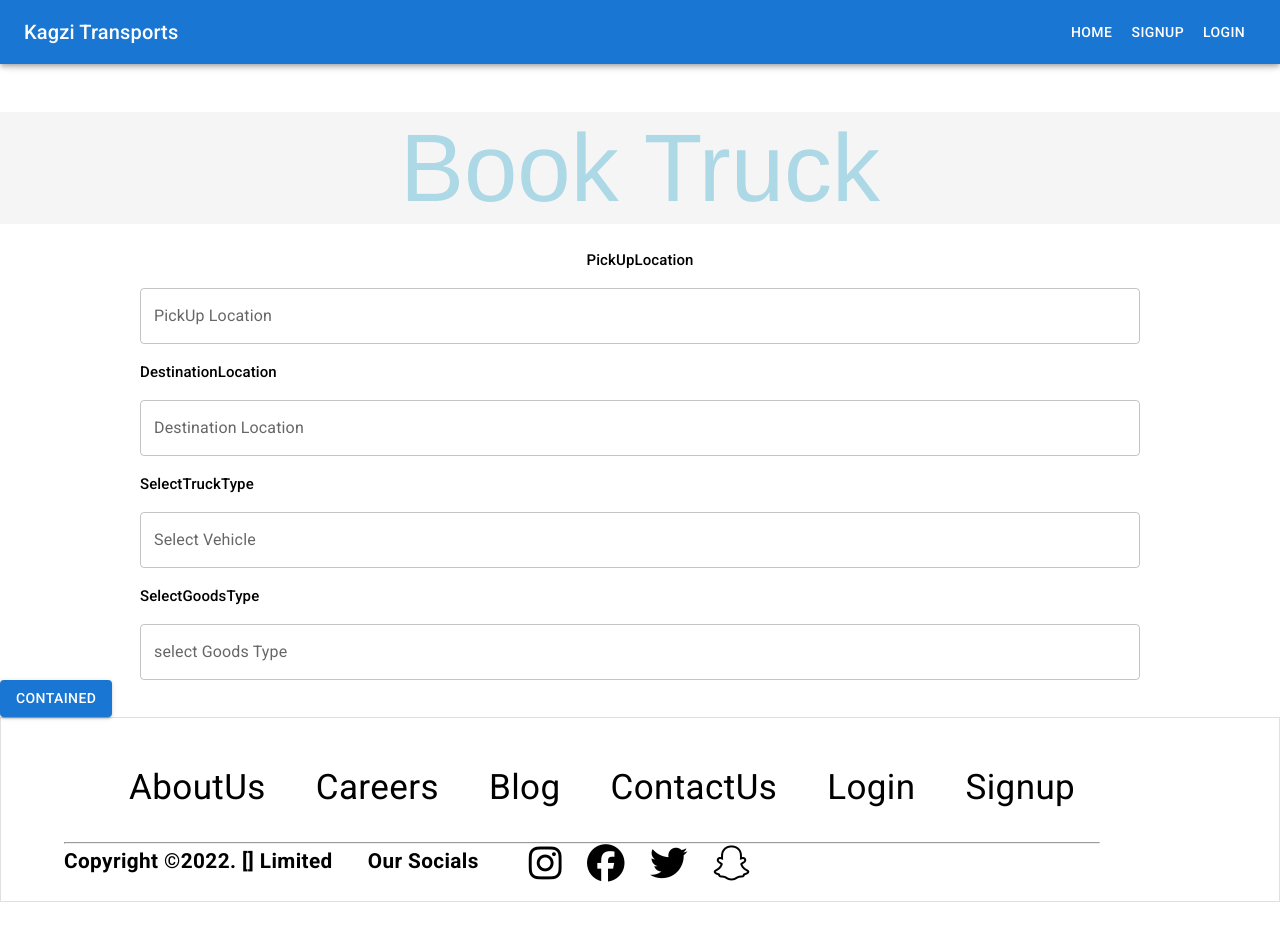
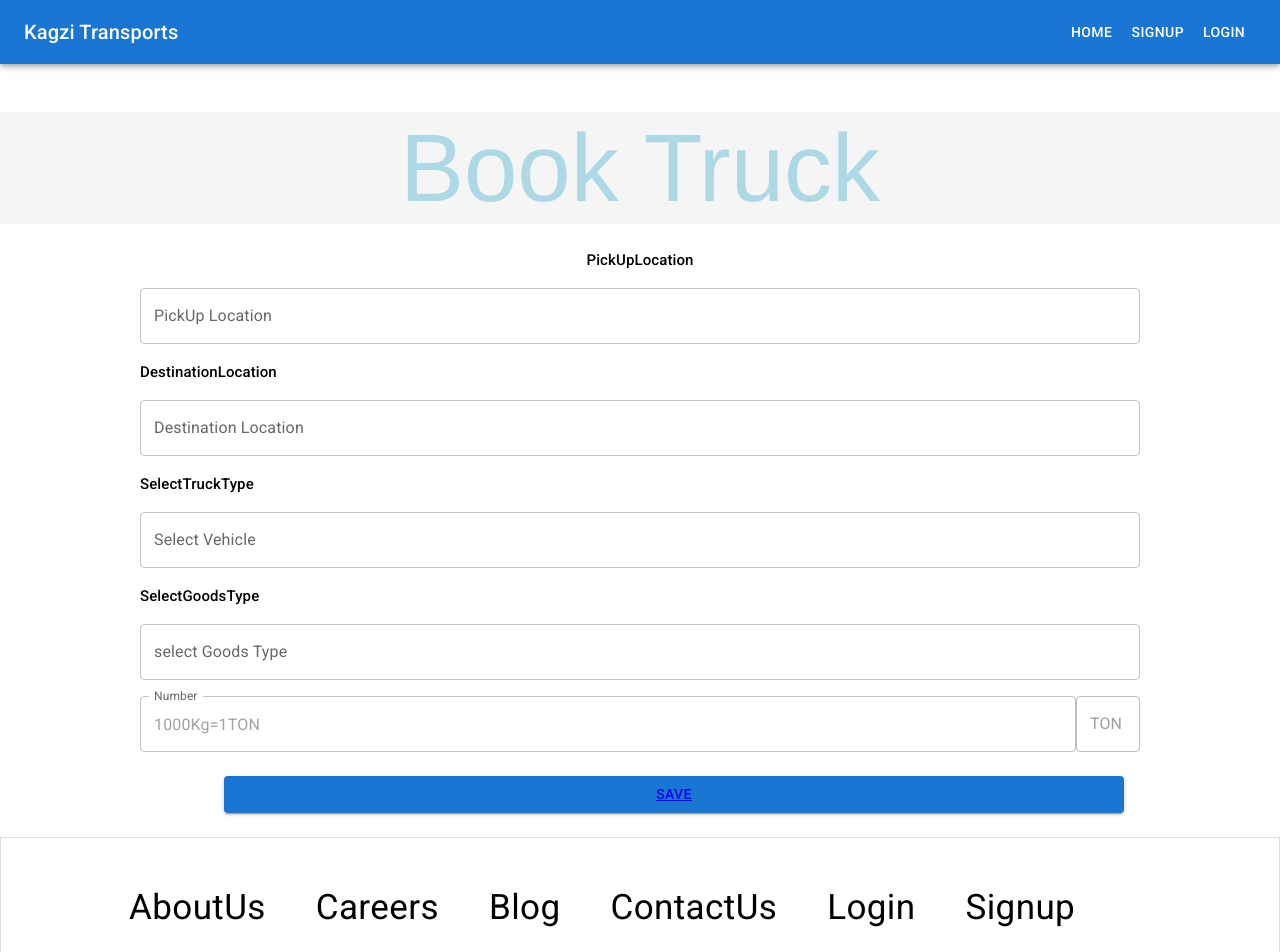
Before and after one commit to AbdulBasitKagzi/ReactDemo, a React (Create React App) app in the folder frontend/: page /booktruck in a window 1280 px wide. Shown: the top 952 px of the page. Before the commit the page ends 902 px from the top, so only its background shows below. Built offline with nearby package versions, Linux system fonts and the light colour scheme.

Commit message:
added more validations to book truck page and added weight field

```diff
--- a/frontend/src/App.js
+++ b/frontend/src/App.js
@@ -2,6 +2,7 @@ import { Routes, Route, Navigate } from "react-router-dom";
 
 import BookTruck from "./pages/BookTruck";
 import Home from "./pages/Home";
+import OrderPage from "./pages/OrderPage";
 import Signin from "./pages/Signin";
 import Signup from "./pages/Signup";
 
@@ -16,6 +17,7 @@ function App() {
         <Route path="/signin" element={<Signin />} />
         <Route path="/home" element={<Home />} />
         <Route path="/booktruck" element={<BookTruck />} />
+        <Route path="/booktruckform" element={<OrderPage />} />
       </Routes>
     </div>
   );
--- a/frontend/src/pages/BookTruck.js
+++ b/frontend/src/pages/BookTruck.js
@@ -1,9 +1,13 @@
 import React from "react";
+import { Link, useNavigate } from "react-router-dom";
 import Navbar from "../component/Navbar";
+import Footer from "../component/Footer";
 import { useDispatch, useSelector } from "react-redux";
 import { getVehicle } from "../store/vehicleReducer";
 import { getGoods } from "../store/goodsReducer";
+import { orderAction } from "../store/orderReducer";
 
+import InputLabel from "@mui/material/InputLabel";
 import { createTheme } from "@mui/material";
 import { Typography } from "@mui/material";
 import TextField from "@mui/material/TextField";
@@ -17,7 +21,6 @@ import "@fontsource/roboto/400.css";
 import "@fontsource/roboto/500.css";
 import "@fontsource/roboto/700.css";
 import { ThemeProvider } from "@emotion/react";
-import Footer from "../component/Footer";
 
 // google maps api to use maps services
 // it will provide use with a varible called is loaded
@@ -25,16 +28,16 @@ import Footer from "../component/Footer";
 
 function BookTruck() {
   const topCities = [
-    { title: "Surat" },
-    { title: "Ahmedabad" },
-    { title: "Chennai" },
-    { title: "Delhi" },
-    { title: "Rajasthan" },
-    { title: "Banglore" },
-    { title: "Punjab" },
-    { title: "Kolkata" },
-    { title: "Hyderabad" },
-    { title: "Mumbai" },
+    "Surat",
+    "Ahmedabad",
+    "Chennai",
+    "Delhi",
+    "Rajasthan",
+    "Banglore",
+    "Pujab",
+    "Kolkata",
+    "Hyderabad",
+    "Mumbai",
   ];
 
   const theme = createTheme({
@@ -89,17 +92,19 @@ function BookTruck() {
   const [destinationLocation, setDestinationLocation] = React.useState(true);
   const [selectVehicle, setSelectVehicle] = React.useState(true);
   const [goodsSelectType, setGoodsSelectType] = React.useState(true);
+  const [goodsWeight, setGoodsWeight] = React.useState(true);
 
   // refs to store value
   const pickUp = React.useRef(null);
   const destination = React.useRef(null);
   const goodsType = React.useRef(null);
   const vehicle = React.useRef(null);
-
+  const Weight = React.useRef(null);
   const dispatch = useDispatch();
   const { vehicleType } = useSelector((state) => state.vehicle);
   const { goods } = useSelector((state) => state.goods);
 
+  const navigate = useNavigate();
   // function to handle form submission
   const handleSubmit = (e) => {
     e.preventDefault();
@@ -110,7 +115,8 @@ function BookTruck() {
       pickUpLocation: data.get("pickUpLocation"),
       destinationLocation: data.get("destinationLocation"),
       selectVehicle: data.get("selectVehicle"),
-      goodsSelectType: data.get("setGoodsSelectType"),
+      goodsSelectType: data.get("goodsSelectType"),
+      goodsWeight: data.get("goodsWeight"),
     };
 
     // for validation purpose
@@ -125,8 +131,32 @@ function BookTruck() {
     }
     if (!newData.goodsSelectType) {
       setGoodsSelectType(false);
+    }
+    if (!newData.goodsWeight) {
+      setGoodsWeight(false);
+    }
+
+    if (!topCities.includes(pickUp.current.value)) {
+      setPickUpLocation(false);
+    }
+    if (!topCities.includes(destination.current.value)) {
+      setDestinationLocation(false);
       return;
+    } else {
+      setPickUpLocation(true);
+      setDestinationLocation(true);
     }
+
+    dispatch(
+      orderAction.addOrder({
+        pickUp: pickUp.current.value,
+        destination: destination.current.value,
+        goodsType: goodsType.current.value,
+        vehicle: vehicle.current.value,
+        Weight: Weight.current.value,
+      })
+    );
+    navigate("/booktruckform");
   };
   // function to fetch vehicle and goods
   const fetchVehicles = () => {
@@ -135,7 +165,7 @@ function BookTruck() {
   const fetchGoods = () => {
     dispatch(getGoods());
   };
-
+  // console.log(vehicleType);
   // code to show gmaps
   // const { isLoaded } = useJsApiLoader({
   //   googleMapsApiKey: process.env.REACT_APP_GOOGLE_LOCATION_API,
@@ -192,7 +222,7 @@ function BookTruck() {
               freeSolo
               id="free-solo-2-demo"
               disableClearable
-              options={topCities.map((option) => option.title)}
+              options={topCities}
               renderInput={(params) => (
                 <TextField
                   ref={pickUp}
@@ -206,18 +236,24 @@ function BookTruck() {
                   }}
                   onChange={(e) => {
                     pickUp.current.value = e.target.value;
-                    console.log(pickUp.current.value);
+                    //console.log(pickUp.current.value);
+
+                    // const value = topCities.map((city) => {
+                    //   if (city.title === pickUp.current.value) return true;
+                    //   else return false;
+                    // });
+                    // console.log(value);
                   }}
                   onSelect={(e) => {
                     setPickUpLocation(true);
                     pickUp.current.value = e.target.value;
-                    console.log(pickUp.current.value);
+                    //console.log(pickUp.current.value);
                   }}
                 />
               )}
             />
             {!pickUpLocation && (
-              <Alert severity="error">Location can't be empty!</Alert>
+              <Alert severity="error">Please Enter Correct Location!</Alert>
             )}
 
             {/* for destination location */}
@@ -232,7 +268,7 @@ function BookTruck() {
               ref={destination}
               id="free-solo-2-demo"
               disableClearable
-              options={topCities.map((option) => option.title)}
+              options={topCities}
               renderInput={(params) => (
                 <TextField
                   {...params}
@@ -245,18 +281,18 @@ function BookTruck() {
                   }}
                   onChange={(e) => {
                     destination.current.value = e.target.value;
-                    console.log(destination.current.value);
+                    // console.log(destination.current.value);
                   }}
                   onSelect={(e) => {
                     setDestinationLocation(true);
                     destination.current.value = e.target.value;
-                    console.log(destination.current.value);
+                    //console.log(destination.current.value);
                   }}
                 />
               )}
             />
             {!destinationLocation && (
-              <Alert severity="error">Location can't be empty!</Alert>
+              <Alert severity="error">Please Enter Correct Destination</Alert>
             )}
 
             {/* to select vehicle */}
@@ -270,7 +306,9 @@ function BookTruck() {
               ref={vehicle}
               id="free-solo-2-demo"
               disableClearable
-              options={vehicleType.map((option) => option)}
+              options={vehicleType.map((option) => {
+                return option.type;
+              })}
               renderInput={(params) => (
                 <TextField
                   {...params}
@@ -283,19 +321,19 @@ function BookTruck() {
                   }}
                   onChange={(e) => {
                     vehicle.current.value = e.target.value;
-                    console.log(vehicle.current.value);
                   }}
                   onClick={fetchVehicles}
                   onSelect={(e) => {
                     setSelectVehicle(true);
                     vehicle.current.value = e.target.value;
-                    console.log(vehicle.current.value);
                   }}
                 />
               )}
             />
             {!selectVehicle && (
-              <Alert severity="error">Please select vehicle type!</Alert>
+              <Alert severity="error">
+                Please select correct vehicle type!
+              </Alert>
             )}
 
             {/* to select goods */}
@@ -313,38 +351,105 @@ function BookTruck() {
               renderInput={(params) => (
                 <TextField
                   {...params}
-                  name="selectGoodsType"
+                  name="goodsSelectType"
                   label="select Goods Type"
-                  id="SelectGoodsType"
+                  id="goodsSelectType"
                   InputProps={{
                     ...params.InputProps,
                     type: "search",
                   }}
                   onChange={(e) => {
                     goodsType.current.value = e.target.value;
-                    console.log(goodsType.current.value);
+                    // console.log(goodsType.current.value);
                   }}
                   onClick={fetchGoods}
                   onSelect={(e) => {
                     setGoodsSelectType(true);
                     goodsType.current.value = e.target.value;
-                    console.log(goodsType.current.value);
+                    //console.log(goodsType.current.value);
                   }}
                 />
               )}
             />
             {!goodsSelectType && (
-              <Alert severity="error">Please Select type of good !</Alert>
+              <Alert severity="error">
+                Please Select correct type of goods !
+              </Alert>
+            )}
+
+            <Box sx={{ display: "-webkit-flex" }}>
+              <TextField
+                ref={Weight}
+                id="outlined-number"
+                name="goodsWeight"
+                label="Number"
+                type="number"
+                InputLabelProps={{
+                  shrink: true,
+                }}
+                placeholder="1000Kg=1TON"
+                sx={{ width: 950 }}
+                onChange={(e) => {
+                  Weight.current.value = e.target.value;
+
+                  setGoodsWeight(true);
+
+                  const capacity = vehicleType?.map((v) => {
+                    return v.type === vehicle.current.value ? v.capacity : 0;
+                  });
+                  // console.log("capacity", capacity);
+
+                  const newCapacity = capacity.filter((cap) => {
+                    if (JSON.stringify(Weight.current.value) >= cap) return cap;
+                    else if (JSON.stringify(Weight.current.value) <= cap)
+                      return cap;
+                    else return cap;
+                  });
+
+                  // console.log("newcap", newCapacity[0]);
+
+                  if (
+                    (Weight.current.value !== 0 &&
+                      Weight.current.value === newCapacity[0]) ||
+                    (Weight.current.value <= newCapacity[0] &&
+                      Weight.current.value > 0)
+                  ) {
+                    //return console.log("eligible");
+                  } else if (Weight.current.value === 0) {
+                    setGoodsWeight(false);
+                    //return console.log("not eligible");
+                  } else {
+                    setGoodsWeight(false);
+                    //return console.log("not eligible");
+                  }
+                }}
+              />
+
+              <TextField
+                id="outlined-number"
+                label="TON"
+                type="text"
+                sx={{ width: 65 }}
+                disabled
+              />
+            </Box>
+            {!goodsWeight && (
+              <Alert severity="error">Please Enter proper Weight !</Alert>
             )}
           </Stack>
-          <Stack spacing={2} direction="row">
-            <Button variant="contained" type="submit">
-              Contained
+
+          <Stack
+            spacing={2}
+            direction="row"
+            sx={{ marginLeft: 25, padding: 3 }}
+          >
+            <Button variant="contained" type="submit" sx={{ width: 900 }}>
+              <Link>Save</Link>
             </Button>
           </Stack>
         </Box>
       </div>
-      <Footer/>
+      <Footer />
     </>
   );
 }
--- a/frontend/src/pages/Home.js
+++ b/frontend/src/pages/Home.js
@@ -249,7 +249,7 @@ function Home() {
             </div>
 
             <div className="grid-p1">
-              <h3 class="Full-Load">Full Load Services</h3>
+              <h3 className="Full-Load">Full Load Services</h3>
               <p className="">
                 We provide Full Truck load transportation services with varied{" "}
                 <br />
@@ -262,7 +262,7 @@ function Home() {
               <img alt="pricing" src={pricing} />
             </div>
             <div className="grid-p1">
-              <h3 class="Full-Load">Transparent pricing</h3>
+              <h3 className="Full-Load">Transparent pricing</h3>
               <p className="">
                 With our fare calculator, we instantaneously give you best
                 <br />
@@ -275,7 +275,7 @@ function Home() {
               <img alt="employee" src={employee} />
             </div>
             <div className="grid-p1">
-              <h3 class="Full-Load">Quick and easy porteling</h3>
+              <h3 className="Full-Load">Quick and easy porteling</h3>
               <p className="">
                 Hiring a truck is now just a click away,
                 <br /> through our hassle free online booking system
--- a/frontend/src/store/index.js
+++ b/frontend/src/store/index.js
@@ -2,12 +2,14 @@ import { configureStore } from "@reduxjs/toolkit";
 import authSlice from "./authReducer";
 import vehicleSlice from "./vehicleReducer";
 import goodsSlice from "./goodsReducer";
+import orderSlice from "./orderReducer";
 
 const store = configureStore({
   reducer: {
     user: authSlice,
     vehicle: vehicleSlice,
     goods: goodsSlice,
+    order: orderSlice,
   },
   middleware: (getDefaultMiddleware) =>
     getDefaultMiddleware({
--- /dev/null
+++ b/frontend/src/store/orderReducer.js
@@ -0,0 +1,29 @@
+import { createSlice, createAsyncThunk } from "@reduxjs/toolkit";
+
+const orderState = {
+  pickupLocation: "",
+  destinationLocation: "",
+  vehicleType: "",
+  goodsType: "",
+  weight: "",
+};
+
+
+const orderSlice = createSlice({
+  name: "order",
+  initialState: orderState,
+  reducers: {
+    addOrder(state, action) {
+      console.log("action for order", action);
+      state.pickupLocation = action.payload.pickUp;
+      state.destinationLocation = action.payload.destination;
+      state.vehicleType = action.payload.vehicle;
+      state.goodsType = action.payload.goodsType;
+      state.weight = action.payload.Weight;
+    },
+  },
+});
+
+export const orderAction = orderSlice.actions;
+
+export default orderSlice.reducer;
--- a/frontend/src/store/vehicleReducer.js
+++ b/frontend/src/store/vehicleReducer.js
@@ -41,7 +41,7 @@ const vehicleSlice = createSlice({
       console.log("action", action.payload.data.findVehicle);
       state.vehicles = action.payload;
       state.vehicleType = action.payload.data.findVehicle.map((type) => {
-        return type.type;
+        return type;
       });
       state.isLoading = false;
     },
```
Also changed, not shown: frontend/src/component/Footer.js (+4 -4 lines), frontend/src/pages/OrderPage.js (added, +7 -0 lines).
